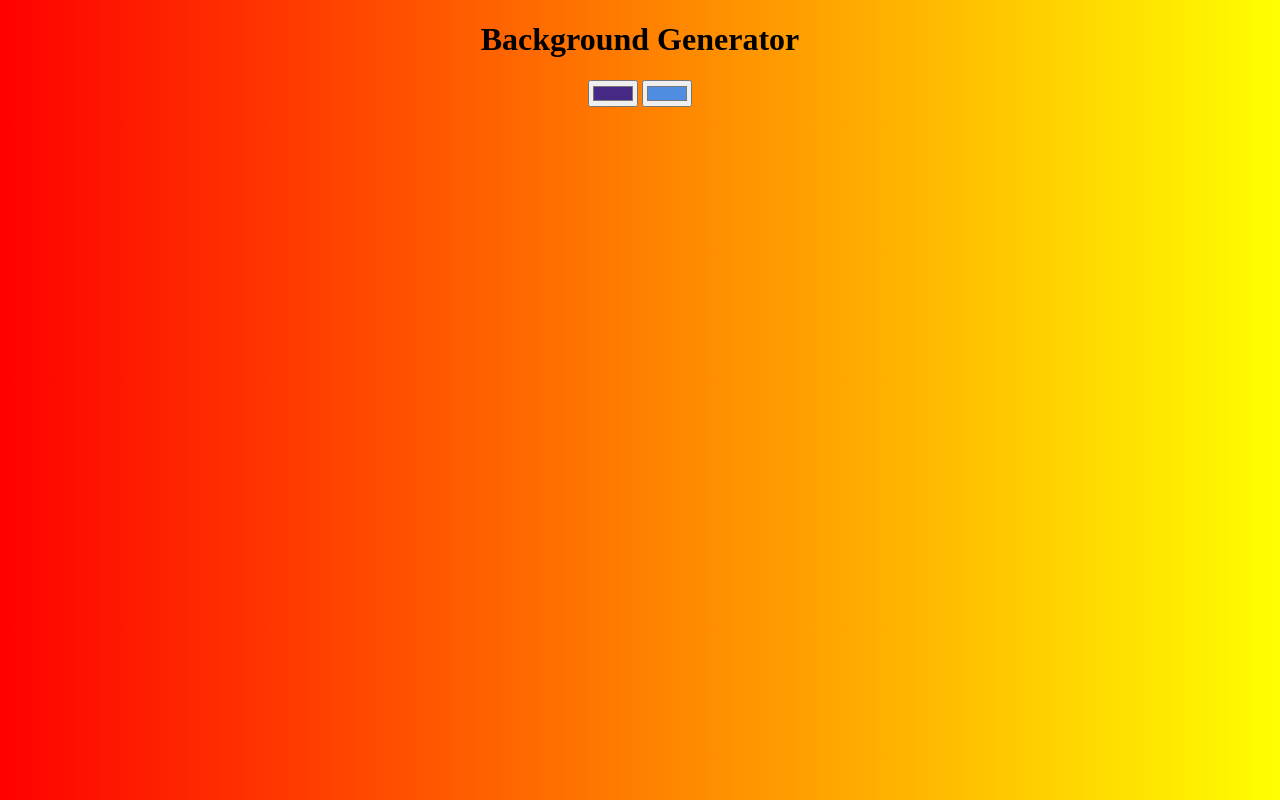
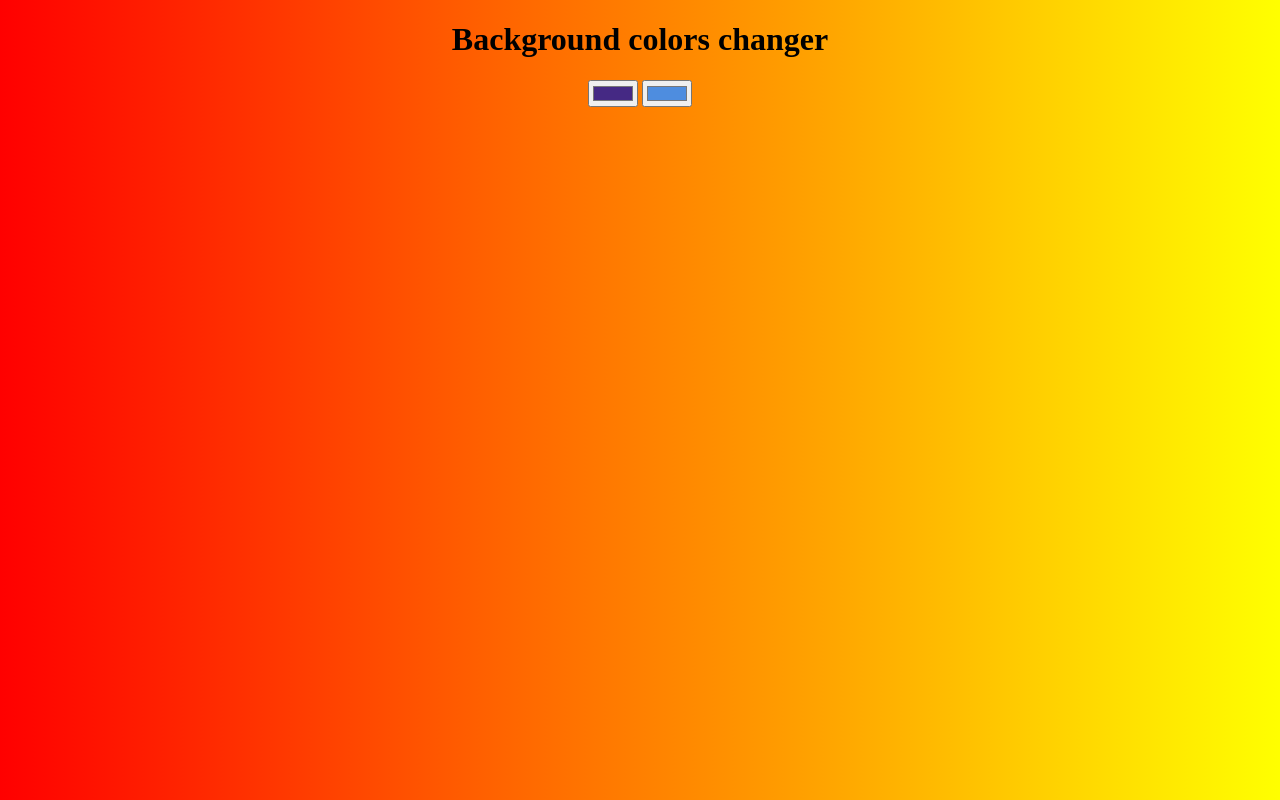
Before and after one commit to hajar6102/changing-the-color-using-DOM, a plain HTML site: page index.html in a window 1280 px wide. Drawn offline with Linux system fonts and the light colour scheme.

Commit message:
changing the main title

```diff
--- a/index.html
+++ b/index.html
@@ -7,7 +7,7 @@
     <link rel="stylesheet" href="style.css">
 </head>
 <body id="body">
-    <h1>Background Generator</h1>
+    <h1>Background colors changer</h1>
     <input type="color" id="color1" value="#452984"> <!--value to change the current color-->
     <input type="color" id="color2" value="#4e8ddf">
     <h3></h3>
```
